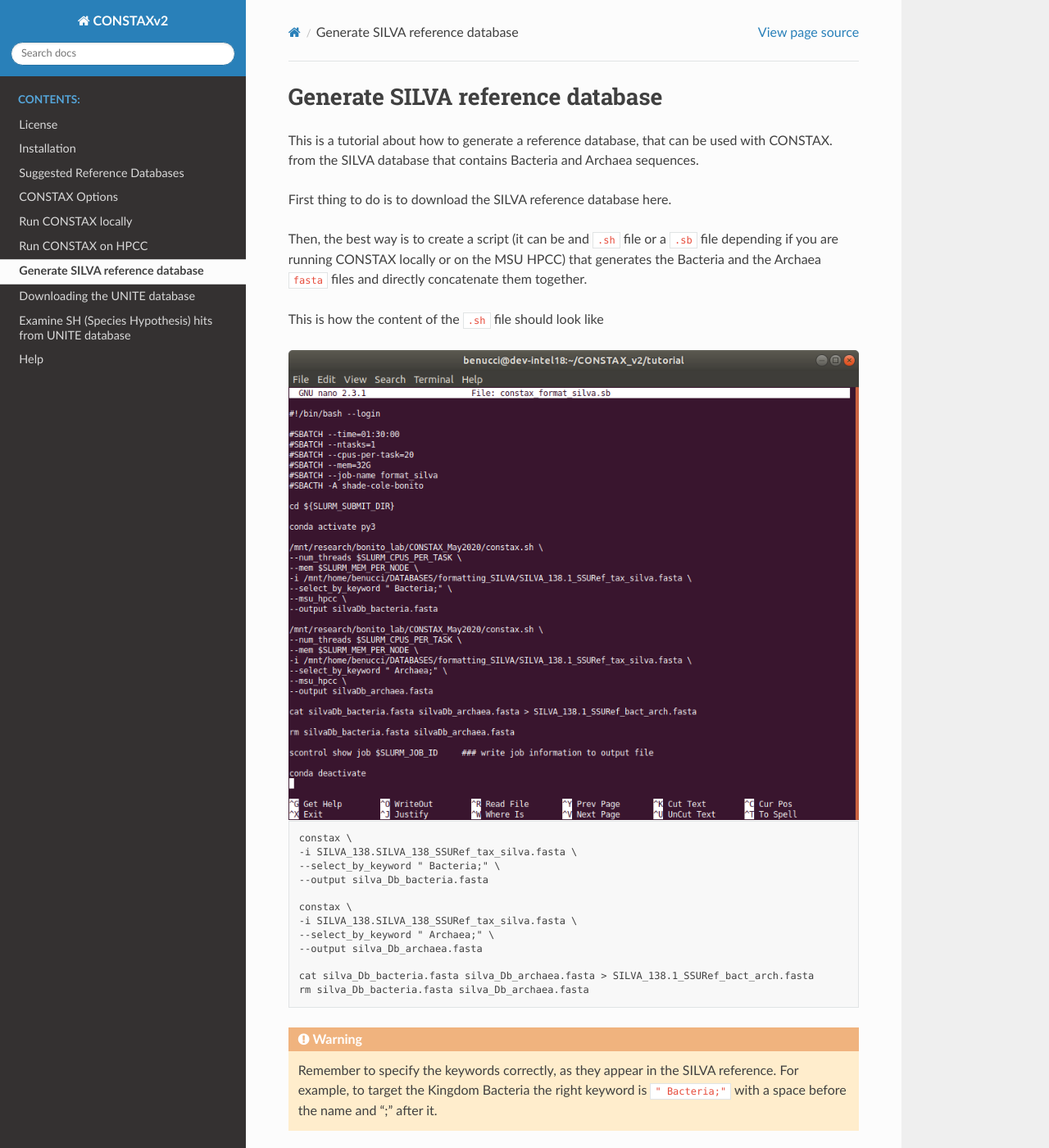
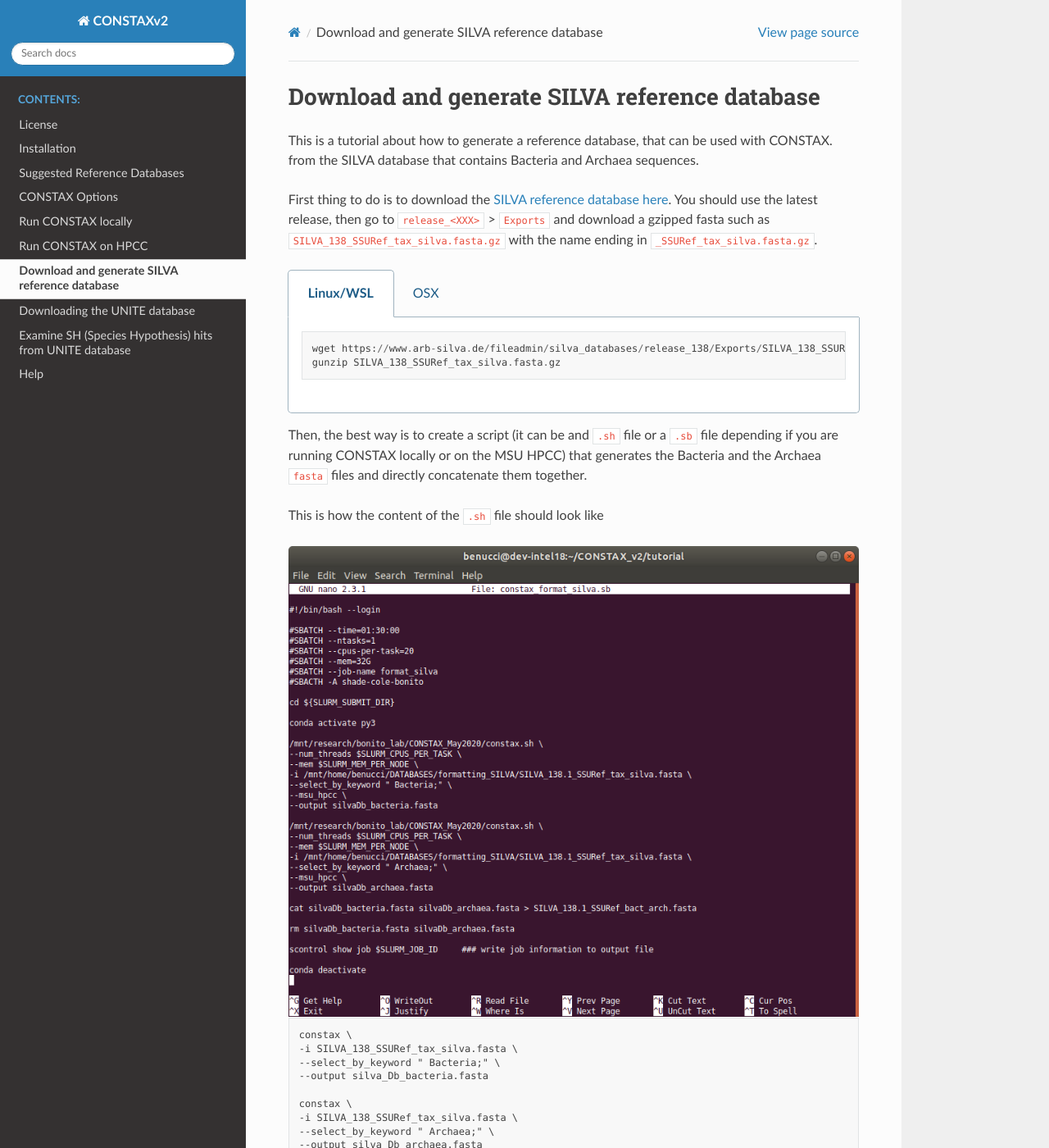
Before and after one commit to liberjul/CONSTAXv2, a Sphinx documentation site: the page built from docs/source/tutorial3.rst, in a window 1280 px wide and 1400 px high. Shown: the whole window at 82% size. Built offline with Sphinx 7.4.7 and the Read the Docs theme 2.0.0, drawn with Linux system fonts in a browser that asks for light colours; some of the changed text lies outside the part shown.

Commit message:
Link fixes, SILVA download instructions.

```diff
--- a/docs/source/tutorial3.rst
+++ b/docs/source/tutorial3.rst
@@ -1,10 +1,29 @@
-Generate SILVA reference database
+Download and generate SILVA reference database
 =================================
 
 This is a tutorial about how to generate a reference database, that can be used with CONSTAX.
 from the SILVA database that contains Bacteria and Archaea sequences.
 
-First thing to do is to download the SILVA reference database here.
+First thing to do is to download the `SILVA reference database here <https://www.arb-silva.de/no_cache/download/archive/>`_.
+You should use the latest release, then go to ``release_<XXX>`` > ``Exports`` and download a gzipped fasta such as ``SILVA_138_SSURef_tax_silva.fasta.gz``
+with the name ending in ``_SSURef_tax_silva.fasta.gz``.
+
+.. tabs::
+
+   .. tab:: Linux/WSL
+
+     .. code-block:: default
+
+         wget https://www.arb-silva.de/fileadmin/silva_databases/release_138/Exports/SILVA_138_SSURef_tax_silva.fasta.gz
+         gunzip SILVA_138_SSURef_tax_silva.fasta.gz
+
+   .. tab:: OSX
+
+     .. code-block:: default
+
+         curl -O https://www.arb-silva.de/fileadmin/silva_databases/release_138/Exports/SILVA_138_SSURef_tax_silva.fasta.gz
+         gunzip SILVA_138_SSURef_tax_silva.fasta.gz
+
 
 Then, the best way is to create a script (it can be and ``.sh`` file or a ``.sb`` file depending
 if you are running CONSTAX locally or on the MSU HPCC) that generates the Bacteria and the Archaea
@@ -18,16 +37,16 @@ This is how the content of the ``.sh`` file should look like
 .. code-block:: language
 
    constax \
-   -i SILVA_138.SILVA_138_SSURef_tax_silva.fasta \
+   -i SILVA_138_SSURef_tax_silva.fasta \
    --select_by_keyword " Bacteria;" \
    --output silva_Db_bacteria.fasta
 
    constax \
-   -i SILVA_138.SILVA_138_SSURef_tax_silva.fasta \
+   -i SILVA_138_SSURef_tax_silva.fasta \
    --select_by_keyword " Archaea;" \
    --output silva_Db_archaea.fasta
 
-   cat silva_Db_bacteria.fasta silva_Db_archaea.fasta > SILVA_138.1_SSURef_bact_arch.fasta
+   cat silva_Db_bacteria.fasta silva_Db_archaea.fasta > SILVA_138_SSURef_bact_arch.fasta
    rm silva_Db_bacteria.fasta silva_Db_archaea.fasta
 
 
--- a/docs/source/tutorial4.rst
+++ b/docs/source/tutorial4.rst
@@ -9,7 +9,7 @@
 
 You can do this two separate ways:
 
-1. Use the same database for both ``-d/--db`` and for ``--isolates``
+1. Use the same database for both ``-d/--db`` and for ``--isolates``.
 
     .. code-block:: language
 
@@ -37,4 +37,4 @@
       OTU_1   KC306757        8.16e-88        322     96.891  100
       OTU_1   KC306757        8.16e-88        322     96.891  100
 
-  The second column is an accession number that can be searched at the `UNITE search page<https://unite.ut.ee/search.php#fndtn-panel1>`_.
+  The second column is an accession number that can be searched at the `UNITE search page <https://unite.ut.ee/search.php#fndtn-panel1>`_.
```
